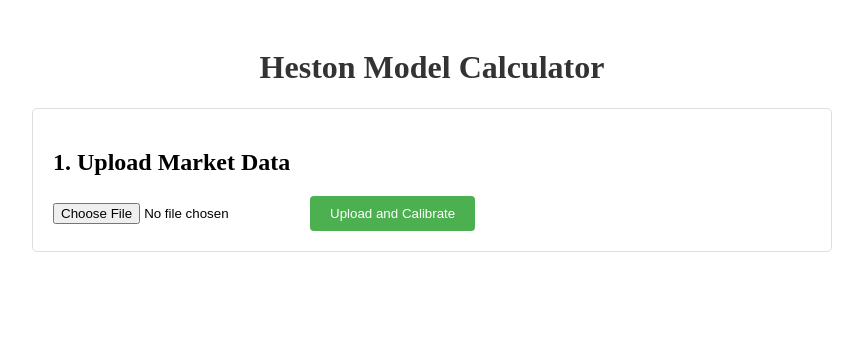
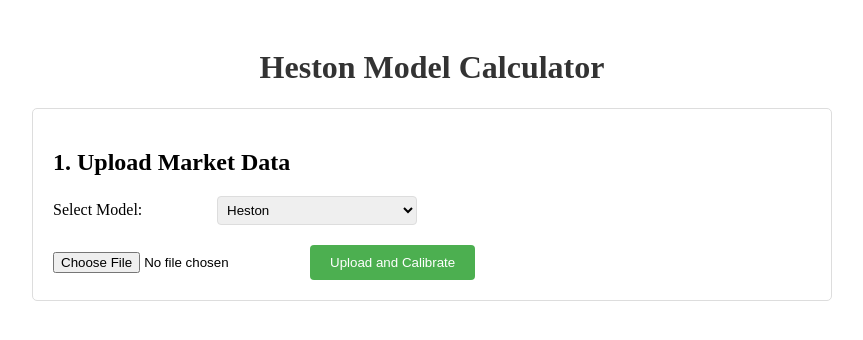
Before and after one commit to AntoineSUSINI/Professional_Project, a Flask app: page / in a window 1280 px wide. Shown: the top 340 px of the page, without its empty margins (208-1071 px from the left). Run offline with Flask 3, Linux system fonts and the light colour scheme.

Commit message:
Bates and Double Heston Web

```diff
--- a/app.py
+++ b/app.py
@@ -36,6 +36,87 @@ def heston_charfunc(u, params):
 
     return np.exp(C + D * v0 + iu * np.log(S0 * np.exp(-q * T)))
 
+def heston_bates_charfunc(u, params):
+    S0    = params["S0"]
+    K     = params["K"]
+    r     = params["r"]
+    q     = params["q"]
+    λ     = params["lambda"]
+    μJ    = params["muJ"]
+    δJ    = params["deltaJ"]
+    v0    = params["v0"]
+    kappa = params["kappa"]
+    theta = params["theta"]
+    sigma = params["sigma"]
+    rho   = params["rho"]
+    T     = params["T"]
+
+    iu = 1j * u
+
+    alpha = -0.5 * (u**2 + iu)
+    beta  = kappa - rho * sigma * iu
+    gamma = 0.5 * sigma**2
+    d     = np.sqrt(beta**2 - 4.0 * alpha * gamma)
+    g     = (beta - d) / (beta + d)
+    exp_dT = np.exp(-d * T)
+    C = ((kappa*theta/gamma)*((beta-d)*T - 2*np.log((1-g*exp_dT)/(1-g))))
+    D = ((beta-d)/gamma) * ((1-exp_dT)/(1-g*exp_dT))
+
+    r_tilde = r - q - λ*(np.exp(μJ + 0.5*δJ**2) - 1)
+    drift  = r_tilde * iu * T
+
+    jump_cf   = np.exp(iu*μJ - 0.5*(u**2)*δJ**2)
+    jump_term = λ * T * (jump_cf - 1)
+
+    C = drift + C + jump_term
+
+    return np.exp(C + D * v0 + iu * np.log(S0 * np.exp(-q * T)))
+
+def double_heston_charfunc(u, params):
+    S0 = params["S0"]
+    r  = params["r"]
+    q  = params["q"]
+    T  = params["T"]
+
+    # Parameters of variance process 1
+    v01    = params["v01"]
+    kappa1 = params["kappa1"]
+    theta1 = params["theta1"]
+    sigma1 = params["sigma1"]
+    rho1   = params["rho1"]
+
+    # Parameters of variance process 2
+    v02    = params["v02"]
+    kappa2 = params["kappa2"]
+    theta2 = params["theta2"]
+    sigma2 = params["sigma2"]
+    rho2   = params["rho2"]
+
+    iu = 1j * u
+
+    # Helper to compute C and D for each variance component
+    def _terms(kappa, theta, sigma, rho):
+        alpha = -0.5 * (u**2 + iu)
+        beta  = kappa - rho * sigma * iu
+        gamma = 0.5 * sigma**2
+        d     = np.sqrt(beta**2 - 4.0 * alpha * gamma)
+        g     = (beta - d) / (beta + d)
+        exp_dT = np.exp(-d * T)
+
+        C = (kappa * theta / gamma) * ((beta - d) * T - 2.0 * np.log((1.0 - g * exp_dT) / (1.0 - g)))
+        D = (beta - d) / gamma * ((1.0 - exp_dT) / (1.0 - g * exp_dT))
+        return C, D
+
+    # Compute C and D for both factors
+    C1, D1 = _terms(kappa1, theta1, sigma1, rho1)
+    C2, D2 = _terms(kappa2, theta2, sigma2, rho2)
+
+    # Combine
+    C_total = (r - q) * iu * T + C1 + C2
+    D_total = D1 * v01 + D2 * v02
+
+    return np.exp(C_total + D_total + iu * np.log(S0 * np.exp(-q * T)))
+
 def heston_price_call_fft(params, N=10000, U_max=1000):
     S0 = params["S0"]
     r  = params["r"]
@@ -70,6 +151,72 @@ def heston_price_call_fft(params, N=10000, U_max=1000):
     put = K*np.exp(-r*T)*(1-P2) - S0*np.exp(-q*T)*(1-P1)
     return call, put
 
+def heston_price_call_fft_bates(params, N=10000, U_max=1000):
+    S0 = params["S0"]
+    r  = params["r"]
+    q  = params["q"]
+    T  = params["T"]
+    K  = params["K"]
+
+    if N % 2 == 1:
+        N += 1
+
+    u = np.linspace(1e-10, U_max, N + 1)
+    du = u[1] - u[0]
+
+    lnK = np.log(K)
+    phi_u     = heston_bates_charfunc(u, params)
+    phi_u_im1 = heston_bates_charfunc(u - 1j, params)
+    phi_im1   = heston_bates_charfunc(-1j, params)
+
+    integrand_P1 = np.real(np.exp(-1j * u * lnK) * phi_u_im1 / (1j * u * phi_im1))
+    integrand_P2 = np.real(np.exp(-1j * u * lnK) * phi_u / (1j * u))
+
+    weights = np.ones(N + 1)
+    weights[1:-1:2] = 4.0
+    weights[2:-2:2] = 2.0
+
+    P1 = 0.5 + (du / (3.0 * np.pi)) * np.sum(weights * integrand_P1)
+    P2 = 0.5 + (du / (3.0 * np.pi)) * np.sum(weights * integrand_P2)
+
+    call = S0 * np.exp(-q * T) * P1 - K * np.exp(-r * T) * P2
+    put  = K * np.exp(-r * T) * (1 - P2) - S0 * np.exp(-q * T) * (1 - P1)
+
+    return call, put
+
+def heston_price_call_fft_double_heston(params, N=10000, U_max=1000):
+    S0 = params["S0"]
+    r  = params["r"]
+    q  = params["q"]
+    T  = params["T"]
+    K  = params["K"]
+
+    if N % 2 == 1:
+        N += 1
+
+    u = np.linspace(1e-10, U_max, N + 1)
+    du = u[1] - u[0]
+    lnK = np.log(K)
+
+    phi_u     = double_heston_charfunc(u, params)
+    phi_u_im1 = double_heston_charfunc(u - 1j, params)
+    phi_im1   = double_heston_charfunc(-1j, params)
+
+    integrand_P1 = np.real(np.exp(-1j * u * lnK) * phi_u_im1 / (1j * u * phi_im1))
+    integrand_P2 = np.real(np.exp(-1j * u * lnK) * phi_u / (1j * u))
+
+    weights = np.ones(N + 1)
+    weights[1:-1:2] = 4.0
+    weights[2:-2:2] = 2.0
+
+    P1 = 0.5 + (du / (3.0 * np.pi)) * np.sum(weights * integrand_P1)
+    P2 = 0.5 + (du / (3.0 * np.pi)) * np.sum(weights * integrand_P2)
+
+    call = S0 * np.exp(-q * T) * P1 - K * np.exp(-r * T) * P2
+    put  = K * np.exp(-r * T) * (1 - P2) - S0 * np.exp(-q * T) * (1 - P1)
+
+    return call, put
+
 def bs_call_price(S, K, r, q, sigma, T):
     d1 = (np.log(S/K) + (r - q + 0.5*sigma**2)*T) / (sigma*np.sqrt(T))
     d2 = d1 - sigma*np.sqrt(T)
@@ -85,6 +232,38 @@ def pack_params(x, S0, r, q):
         "theta": x[2],
         "sigma": x[3],
         "rho": x[4],
+    }
+
+def pack_params_bates(x, S0, r, q):
+    return {
+        "S0": S0,
+        "r": r,
+        "q": q,
+        "v0": x[0],
+        "kappa": x[1],
+        "theta": x[2],
+        "sigma": x[3],
+        "rho": x[4],
+        "lambda": x[5],
+        "muJ": x[6],
+        "deltaJ": x[7]
+    }
+
+def pack_params_double_heston(x, S0, r, q):
+    return {
+        "S0": S0,
+        "r": r,
+        "q": q,
+        "v01": x[0],
+        "kappa1": x[1],
+        "theta1": x[2],
+        "sigma1": x[3],
+        "rho1": x[4],
+        "v02": x[5],
+        "kappa2": x[6],
+        "theta2": x[7],
+        "sigma2": x[8],
+        "rho2": x[9],
     }
 
 @app.route('/')
@@ -106,10 +285,12 @@ def get_sheet_name(file):
 
 @app.route('/upload', methods=['POST'])
 def upload_file():
-    if 'file' not in request.files:
-        return jsonify({'error': 'No file uploaded'}), 400
+    if 'file' not in request.files or 'model' not in request.form:
+        return jsonify({'error': 'No file uploaded or model not specified'}), 400
 
     file = request.files['file']
+    model = request.form['model']
+
     if file.filename == '':
         return jsonify({'error': 'No file selected'}), 400
 
@@ -127,28 +308,74 @@ def upload_file():
 
         market_data = extract_market_data(wb)
 
-        x0 = np.array([0.04, 1.0, 0.04, 0.5, -0.5])
-        lb = [1e-4, 1e-4, 1e-4, 1e-4, -0.999]
-        ub = [2.0, 10.0, 2.0, 5.0, 0.999]
+        if model == 'heston':
+            x0 = np.array([0.04, 1.0, 0.04, 0.5, -0.5])
+            lb = [1e-4, 1e-4, 1e-4, 1e-4, -0.999]
+            ub = [2.0, 10.0, 2.0, 5.0, 0.999]
+            residuals_func = lambda x: residuals(x, market_data, S0, r, q)
+        elif model == 'heston-bates':
+            x0 = np.array([0.04, 1.0, 0.04, 0.5, -0.5, 0.1, -0.02, 0.1])
+            lb = [1e-4, 1e-4, 1e-4, 1e-4, -0.999, 0.0, -1.0, 1e-4]
+            ub = [2.0, 10.0, 2.0, 5.0, 0.999, 5.0, 1.0, 5.0]
+            residuals_func = lambda x: residuals_bates(x, market_data, S0, r, q)
+        else:  # double-heston
+            x0 = np.array([0.04, 1.0, 0.04, 0.5, -0.5, 0.04, 1.0, 0.04, 0.5, -0.5])
+            lb = [1e-4, 1e-4, 1e-4, 1e-4, -0.999, 1e-4, 1e-4, 1e-4, 1e-4, -0.999]
+            ub = [2.0, 10.0, 2.0, 5.0, 0.999, 2.0, 10.0, 2.0, 5.0, 0.999]
+            residuals_func = lambda x: residuals_double_heston(x, market_data, S0, r, q)
 
         opt = least_squares(
-            lambda x: residuals(x, market_data, S0, r, q),
+            residuals_func,
             x0,
             bounds=(lb, ub),
             xtol=1e-6,
             ftol=1e-6,
         )
 
-        calibrated_params = {
-            'v0': float(opt.x[0]),
-            'kappa': float(opt.x[1]),
-            'theta': float(opt.x[2]),
-            'sigma': float(opt.x[3]),
-            'rho': float(opt.x[4]),
-            'S0': S0,
-            'r': r,
-            'q': q
-        }
+        if model == 'heston':
+            calibrated_params = {
+                'model': 'heston',
+                'v0': float(opt.x[0]),
+                'kappa': float(opt.x[1]),
+                'theta': float(opt.x[2]),
+                'sigma': float(opt.x[3]),
+                'rho': float(opt.x[4]),
+                'S0': S0,
+                'r': r,
+                'q': q
+            }
+        elif model == 'heston-bates':
+            calibrated_params = {
+                'model': 'heston-bates',
+                'v0': float(opt.x[0]),
+                'kappa': float(opt.x[1]),
+                'theta': float(opt.x[2]),
+                'sigma': float(opt.x[3]),
+                'rho': float(opt.x[4]),
+                'lambda': float(opt.x[5]),
+                'muJ': float(opt.x[6]),
+                'deltaJ': float(opt.x[7]),
+                'S0': S0,
+                'r': r,
+                'q': q
+            }
+        else:
+            calibrated_params = {
+                'model': 'double-heston',
+                'v01': float(opt.x[0]),
+                'kappa1': float(opt.x[1]),
+                'theta1': float(opt.x[2]),
+                'sigma1': float(opt.x[3]),
+                'rho1': float(opt.x[4]),
+                'v02': float(opt.x[5]),
+                'kappa2': float(opt.x[6]),
+                'theta2': float(opt.x[7]),
+                'sigma2': float(opt.x[8]),
+                'rho2': float(opt.x[9]),
+                'S0': S0,
+                'r': r,
+                'q': q
+            }
 
         return jsonify(calibrated_params)
 
@@ -157,11 +384,12 @@ def upload_file():
 
 @app.route('/select-sheet', methods=['POST'])
 def select_sheet():
-    if 'file' not in request.files or 'sheet_name' not in request.form:
-        return jsonify({'error': 'Missing file or sheet name'}), 400
+    if 'file' not in request.files or 'sheet_name' not in request.form or 'model' not in request.form:
+        return jsonify({'error': 'Missing file, sheet name or model'}), 400
 
     file = request.files['file']
     sheet_name = request.form['sheet_name']
+    model = request.form['model']
 
     try:
         wb = pd.read_excel(file, header=None, sheet_name=sheet_name)
@@ -172,28 +400,74 @@ def select_sheet():
 
         market_data = extract_market_data(wb)
 
-        x0 = np.array([0.04, 1.0, 0.04, 0.5, -0.5])
-        lb = [1e-4, 1e-4, 1e-4, 1e-4, -0.999]
-        ub = [2.0, 10.0, 2.0, 5.0, 0.999]
+        if model == 'heston':
+            x0 = np.array([0.04, 1.0, 0.04, 0.5, -0.5])
+            lb = [1e-4, 1e-4, 1e-4, 1e-4, -0.999]
+            ub = [2.0, 10.0, 2.0, 5.0, 0.999]
+            residuals_func = lambda x: residuals(x, market_data, S0, r, q)
+        elif model == 'heston-bates':
+            x0 = np.array([0.04, 1.0, 0.04, 0.5, -0.5, 0.1, -0.02, 0.1])
+            lb = [1e-4, 1e-4, 1e-4, 1e-4, -0.999, 0.0, -1.0, 1e-4]
+            ub = [2.0, 10.0, 2.0, 5.0, 0.999, 5.0, 1.0, 5.0]
+            residuals_func = lambda x: residuals_bates(x, market_data, S0, r, q)
+        else:  # double-heston
+            x0 = np.array([0.04, 1.0, 0.04, 0.5, -0.5, 0.04, 1.0, 0.04, 0.5, -0.5])
+            lb = [1e-4, 1e-4, 1e-4, 1e-4, -0.999, 1e-4, 1e-4, 1e-4, 1e-4, -0.999]
+            ub = [2.0, 10.0, 2.0, 5.0, 0.999, 2.0, 10.0, 2.0, 5.0, 0.999]
+            residuals_func = lambda x: residuals_double_heston(x, market_data, S0, r, q)
 
         opt = least_squares(
-            lambda x: residuals(x, market_data, S0, r, q),
+            residuals_func,
             x0,
             bounds=(lb, ub),
             xtol=1e-6,
             ftol=1e-6,
         )
 
-        calibrated_params = {
-            'v0': float(opt.x[0]),
-            'kappa': float(opt.x[1]),
-            'theta': float(opt.x[2]),
-            'sigma': float(opt.x[3]),
-            'rho': float(opt.x[4]),
-            'S0': S0,
-            'r': r,
-            'q': q
-        }
+        if model == 'heston':
+            calibrated_params = {
+                'model': 'heston',
+                'v0': float(opt.x[0]),
+                'kappa': float(opt.x[1]),
+                'theta': float(opt.x[2]),
+                'sigma': float(opt.x[3]),
+                'rho': float(opt.x[4]),
+                'S0': S0,
+                'r': r,
+                'q': q
+            }
+        elif model == 'heston-bates':
+            calibrated_params = {
+                'model': 'heston-bates',
+                'v0': float(opt.x[0]),
+                'kappa': float(opt.x[1]),
+                'theta': float(opt.x[2]),
+                'sigma': float(opt.x[3]),
+                'rho': float(opt.x[4]),
+                'lambda': float(opt.x[5]),
+                'muJ': float(opt.x[6]),
+                'deltaJ': float(opt.x[7]),
+                'S0': S0,
+                'r': r,
+                'q': q
+            }
+        else:
+            calibrated_params = {
+                'model': 'double-heston',
+                'v01': float(opt.x[0]),
+                'kappa1': float(opt.x[1]),
+                'theta1': float(opt.x[2]),
+                'sigma1': float(opt.x[3]),
+                'rho1': float(opt.x[4]),
+                'v02': float(opt.x[5]),
+                'kappa2': float(opt.x[6]),
+                'theta2': float(opt.x[7]),
+                'sigma2': float(opt.x[8]),
+                'rho2': float(opt.x[9]),
+                'S0': S0,
+                'r': r,
+                'q': q
+            }
 
         return jsonify(calibrated_params)
 
@@ -203,22 +477,61 @@ def select_sheet():
 @app.route('/price', methods=['POST'])
 def calculate_price():
     data = request.json
+    model = data.get('model', 'heston')
 
-    params = {
-        'S0': float(data['S0']),
-        'K': float(data['K']),
-        'T': float(data['T']),
-        'r': float(data['r']),
-        'q': float(data['q']),
-        'v0': float(data['v0']),
-        'kappa': float(data['kappa']),
-        'theta': float(data['theta']),
-        'sigma': float(data['sigma']),
-        'rho': float(data['rho'])
-    }
+    if model == 'heston':
+        params = {
+            'S0': float(data['S0']),
+            'K': float(data['K']),
+            'T': float(data['T']),
+            'r': float(data['r']),
+            'q': float(data['q']),
+            'v0': float(data['v0']),
+            'kappa': float(data['kappa']),
+            'theta': float(data['theta']),
+            'sigma': float(data['sigma']),
+            'rho': float(data['rho'])
+        }
+        pricing_func = heston_price_call_fft
+    elif model == 'heston-bates':
+        params = {
+            'S0': float(data['S0']),
+            'K': float(data['K']),
+            'T': float(data['T']),
+            'r': float(data['r']),
+            'q': float(data['q']),
+            'v0': float(data['v0']),
+            'kappa': float(data['kappa']),
+            'theta': float(data['theta']),
+            'sigma': float(data['sigma']),
+            'rho': float(data['rho']),
+            'lambda': float(data['lambda']),
+            'muJ': float(data['muJ']),
+            'deltaJ': float(data['deltaJ'])
+        }
+        pricing_func = heston_price_call_fft_bates
+    else:  # double-heston
+        params = {
+            'S0': float(data['S0']),
+            'K': float(data['K']),
+            'T': float(data['T']),
+            'r': float(data['r']),
+            'q': float(data['q']),
+            'v01': float(data['v01']),
+            'kappa1': float(data['kappa1']),
+            'theta1': float(data['theta1']),
+            'sigma1': float(data['sigma1']),
+            'rho1': float(data['rho1']),
+            'v02': float(data['v02']),
+            'kappa2': float(data['kappa2']),
+            'theta2': float(data['theta2']),
+            'sigma2': float(data['sigma2']),
+            'rho2': float(data['rho2'])
+        }
+        pricing_func = heston_price_call_fft_double_heston
 
     try:
-        call, put = heston_price_call_fft(params)
+        call, put = pricing_func(params)
         return jsonify({
             'call': float(call),
             'put': float(put)
@@ -284,5 +597,25 @@ def residuals(x, market_data, S0, r, q):
         res.append(model_call - mkt_price)
     return np.array(res)
 
+def residuals_bates(x, market_data, S0, r, q):
+    params_base = pack_params_bates(x, S0, r, q)
+    res = []
+    for T, K, mkt_price in market_data:
+        params = params_base.copy()
+        params.update({"T": T, "K": K})
+        model_call, _ = heston_price_call_fft_bates(params, N=1000, U_max=2000)
+        res.append(model_call - mkt_price)
+    return np.array(res)
+
+def residuals_double_heston(x, market_data, S0, r, q):
+    params_base = pack_params_double_heston(x, S0, r, q)
+    res = []
+    for T, K, mkt_price in market_data:
+        params = params_base.copy()
+        params.update({"T": T, "K": K})
+        model_call, _ = heston_price_call_fft_double_heston(params, N=2000, U_max=2000)
+        res.append(model_call - mkt_price)
+    return np.array(res)
+
 if __name__ == '__main__':
     app.run(debug=True)
--- a/static/script.js
+++ b/static/script.js
@@ -4,8 +4,10 @@ document.getElementById('upload-form').addEventListener('submit', async (e) => {
     e.preventDefault();
 
     const fileInput = document.getElementById('excel-file');
+    const modelSelect = document.getElementById('model');
     const formData = new FormData();
     formData.append('file', fileInput.files[0]);
+    formData.append('model', modelSelect.value);
 
     try {
         const response = await fetch('/upload', {
@@ -16,10 +18,8 @@ document.getElementById('upload-form').addEventListener('submit', async (e) => {
         const data = await response.json();
         if (response.ok) {
             if (data.multiple_sheets) {
-                // Afficher la sélection de feuille
-                showSheetSelector(data.sheets, fileInput.files[0]);
+                showSheetSelector(data.sheets, fileInput.files[0], modelSelect.value);
             } else {
-                // Continuer avec les paramètres calibrés
                 calibratedParams = data;
                 displayCalibratedParams(data);
                 document.querySelector('.parameters-section').style.display = 'block';
@@ -72,18 +72,49 @@ document.getElementById('pricing-form').addEventListener('submit', async (e) =>
 
 function displayCalibratedParams(params) {
     const paramsDiv = document.getElementById('calibrated-params');
-    paramsDiv.innerHTML = `
-        <p>v0: ${params.v0.toFixed(4)}</p>
-        <p>kappa: ${params.kappa.toFixed(4)}</p>
-        <p>theta: ${params.theta.toFixed(4)}</p>
-        <p>sigma: ${params.sigma.toFixed(4)}</p>
-        <p>rho: ${params.rho.toFixed(4)}</p>
+    let html = `
         <p>r: ${params.r.toFixed(4)}</p>
         <p>q: ${params.q.toFixed(4)}</p>
     `;
+
+    if (params.model === 'heston') {
+        html += `
+            <p>v0: ${params.v0.toFixed(4)}</p>
+            <p>kappa: ${params.kappa.toFixed(4)}</p>
+            <p>theta: ${params.theta.toFixed(4)}</p>
+            <p>sigma: ${params.sigma.toFixed(4)}</p>
+            <p>rho: ${params.rho.toFixed(4)}</p>
+        `;
+    } else if (params.model === 'heston-bates') {
+        html += `
+            <p>v0: ${params.v0.toFixed(4)}</p>
+            <p>kappa: ${params.kappa.toFixed(4)}</p>
+            <p>theta: ${params.theta.toFixed(4)}</p>
+            <p>sigma: ${params.sigma.toFixed(4)}</p>
+            <p>rho: ${params.rho.toFixed(4)}</p>
+            <p>lambda: ${params.lambda.toFixed(4)}</p>
+            <p>muJ: ${params.muJ.toFixed(4)}</p>
+            <p>deltaJ: ${params.deltaJ.toFixed(4)}</p>
+        `;
+    } else if (params.model === 'double-heston') {
+        html += `
+            <p>v01: ${params.v01.toFixed(4)}</p>
+            <p>kappa1: ${params.kappa1.toFixed(4)}</p>
+            <p>theta1: ${params.theta1.toFixed(4)}</p>
+            <p>sigma1: ${params.sigma1.toFixed(4)}</p>
+            <p>rho1: ${params.rho1.toFixed(4)}</p>
+            <p>v02: ${params.v02.toFixed(4)}</p>
+            <p>kappa2: ${params.kappa2.toFixed(4)}</p>
+            <p>theta2: ${params.theta2.toFixed(4)}</p>
+            <p>sigma2: ${params.sigma2.toFixed(4)}</p>
+            <p>rho2: ${params.rho2.toFixed(4)}</p>
+        `;
+    }
+
+    paramsDiv.innerHTML = html;
 }
 
-function showSheetSelector(sheets, file) {
+function showSheetSelector(sheets, file, model) {
     const selector = document.createElement('div');
     selector.className = 'sheet-selector';
     selector.innerHTML = `
@@ -91,7 +122,7 @@ function showSheetSelector(sheets, file) {
         <select id="sheet-select">
             ${sheets.map(sheet => `<option value="${sheet}">${sheet}</option>`).join('')}
         </select>
-        <button onclick="selectSheet('${file}')">Confirm</button>
+        <button onclick="selectSheet()">Confirm</button>
     `;
 
     document.querySelector('.upload-section').appendChild(selector);
@@ -100,10 +131,12 @@ function showSheetSelector(sheets, file) {
 async function selectSheet() {
     const fileInput = document.getElementById('excel-file');
     const sheetSelect = document.getElementById('sheet-select');
+    const modelSelect = document.getElementById('model');
     const formData = new FormData();
 
     formData.append('file', fileInput.files[0]);
     formData.append('sheet_name', sheetSelect.value);
+    formData.append('model', modelSelect.value);
 
     try {
         const response = await fetch('/select-sheet', {
--- a/static/style.css
+++ b/static/style.css
@@ -30,6 +30,18 @@ input[type="number"] {
     padding: 5px;
 }
 
+select {
+    width: 200px;
+    padding: 5px;
+    margin-bottom: 10px;
+    border-radius: 4px;
+    border: 1px solid #ddd;
+}
+
+.form-group select {
+    margin-left: 10px;
+}
+
 button {
     background-color: #4CAF50;
     color: white;
--- a/templates/index.html
+++ b/templates/index.html
@@ -13,6 +13,14 @@
         <div class="upload-section">
             <h2>1. Upload Market Data</h2>
             <form id="upload-form">
+                <div class="form-group">
+                    <label for="model">Select Model:</label>
+                    <select id="model" name="model">
+                        <option value="heston">Heston</option>
+                        <option value="heston-bates">Heston-Bates</option>
+                        <option value="double-heston">Double Heston</option>
+                    </select>
+                </div>
                 <input type="file" id="excel-file" accept=".xlsx,.xls">
                 <button type="submit">Upload and Calibrate</button>
             </form>
```
